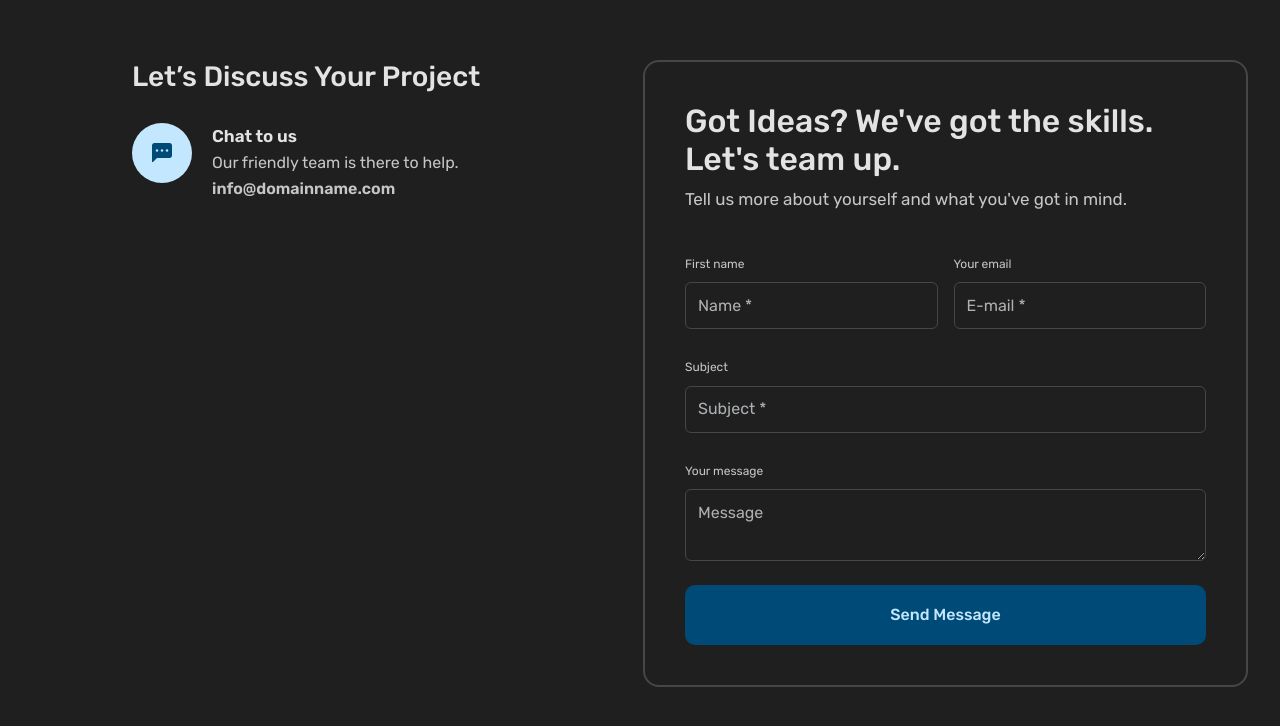
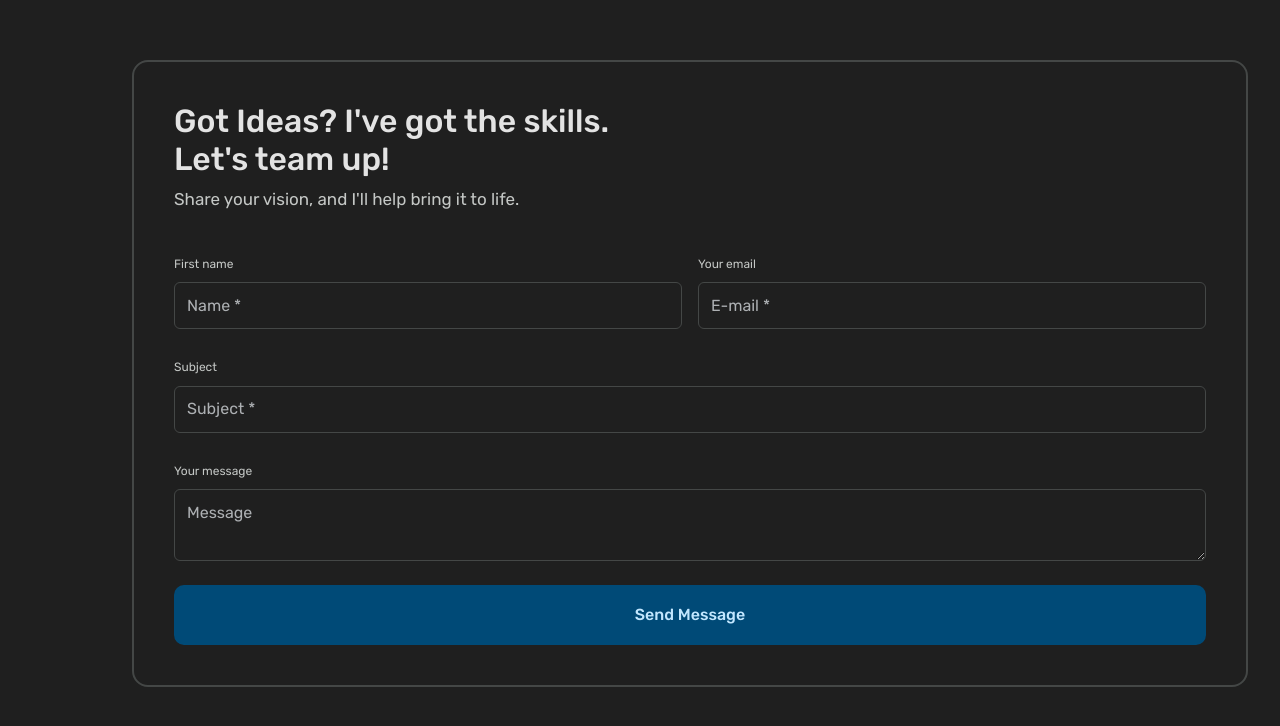
Before and after one commit to MrLapa/portfolio-carlos, a Next.js app: page / in a window 1280 px wide. Shown: the part 4432-5158 px from the top of the page. Built offline with nearby package versions, Linux system fonts and the light colour scheme.

Commit message:
F-21: redesign Contact section

```diff
--- a/src/components/ContactForm/index.tsx
+++ b/src/components/ContactForm/index.tsx
@@ -34,8 +34,8 @@ const ContactForm = () => {
   return (
     <div className="contact-form">
       <div className="contact-head">
-        <h4>Got Ideas? We{"'"}ve got the skills. Let{"'"}s team up.</h4>
-        <p>Tell us more about yourself and what you{"'"}ve got in mind.</p>
+        <h4>Got Ideas? I&apos;ve got the skills. Let&apos;s team up!</h4>
+        <p>Share your vision, and I&apos;ll help bring it to life.</p>
       </div>
       <form id="contact-form" onSubmit={handleSubmit(onSubmit)}>
         {isSubmitSuccessful && (
--- a/src/screens/ContactUs/index.tsx
+++ b/src/screens/ContactUs/index.tsx
@@ -3,36 +3,8 @@ import ContactForm from "@/src/components/ContactForm"
 const ContactUs = () => {
   return (
     <div className="container">
-      <div className="row gy-5">
-        <div className="col-lg-5 d-flex">
-          <div className="d-flex flex-column w-100">
-            <div className="contact-info">
-              <h3>Let’s Discuss Your Project</h3>
-              <ul>
-                <li>
-                  <div className="icon">
-                    <i className="bi-chat-left-dots-fill" />
-                  </div>
-                  <div className="text">
-                    <label>Chat to us</label>
-                    <p>
-                      Our friendly team is there to help.{" "}
-                      <span>
-                        <a
-                          className="text-reset"
-                          href="mailto:info@domainname.com"
-                        >
-                          info@domainname.com
-                        </a>
-                      </span>
-                    </p>
-                  </div>
-                </li>
-              </ul>
-            </div>
-          </div>
-        </div>
-        <div className="col-lg-7 ps-xl-5">
+      <div className="row">
+        <div className="col-12">
           <ContactForm />
         </div>
       </div>
```
